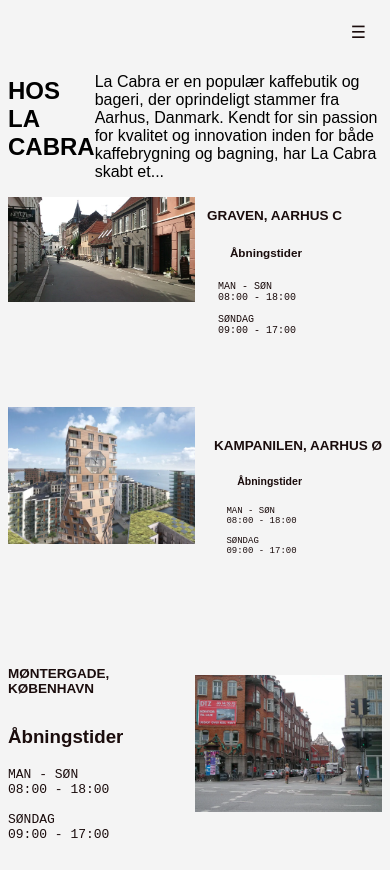
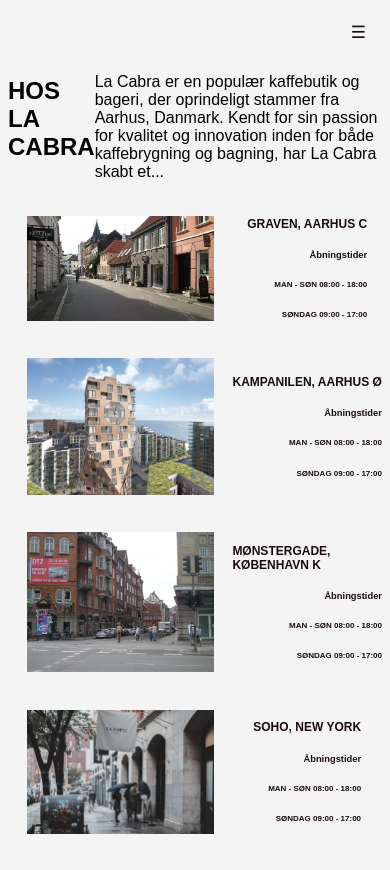
Before and after one commit to frede158/mobile-first-la-cabra, a plain HTML site: page lokationer.html in a window 390 px wide. Drawn offline with Linux system fonts and the light colour scheme.

Commit message:
Lokationer
Lokationer

```diff
--- a/css.css
+++ b/css.css
@@ -146,216 +146,44 @@ footer {
   justify-content: center;
 }
 
-.graven
-{
+.graven{
+  padding: 5%;
+  width: 50%;
 
-display: flex;
-max-width: 100%;
-height:auto;
-float: left;
+}
 
+.graven-tekst{
+  display: flex;
+  font-size: 60%;
+  flex-direction: column;
+  align-items: end;
+  margin: auto;
 
 
 }
 
+.graven-titel{
+  display: flex;
+  font-size: 100%;
+  flex-direction: column;
+  align-items: end;
+  margin: auto;
+}
+.graven-samlet{
+  display: flex;
+  align-items: center;
+}
 
-@media screen and (min-width: 601px) {
-  .graven {
-    width: 60%;
+@media only screen and (max-width: 600px) {
+  .graven-tekst {
+    font-size: 8px;
+
   }
 }
 
-@media screen and (max-width: 600px) {
-  .graven {
-    width: 50%;
+@media only screen and (max-width: 600px) {
+  .graven-titel {
+    font-size: 7px;
+
   }
 }
-
-
-
-@media screen and (min-width: 601px) {
-  div.graven-tekst {
-    font-size: 14px;
-  }
-}
-
-@media screen and (max-width: 600px) {
-  div.graven-tekst {
-    font-size: 10px;
-  }
-}
-
-.graven-titel{
-display: flex;
-flex-direction: column;
-align-items: end;
-padding-right: 40px;
-
-
-
-
-}
-
-@media screen and (min-width: 601px) {
-  div.graven-titel {
-    font-size: 13px;
-  }
-}
-
-@media screen and (max-width: 600px) {
-  div.graven-titel {
-    font-size: 9px;
-  }
-}
-
-
-.graven-tekst{
-
-  display: flex;
-  flex-direction: column;
-  align-items: end;
-  padding-right: 80px;
-
-}
-
-.kampanilen
-{
-
-  display: flex;
-  padding-top: 50px;
-  height:auto;
-  float: left;
-  float: inline-start
-
-
-}
-
-
-@media screen and (min-width: 601px) {
-  .kampanilen {
-    width: 60%;
-  }
-}
-
-@media screen and (max-width: 600px) {
-  .kampanilen {
-    width: 50%;
-  }
-}
-
-
-
-@media screen and (min-width: 601px) {
-  div.kampanilen-titel {
-    font-size: 13px;
-  }
-}
-
-@media screen and (max-width: 600px) {
-  div.kampanilen-titel {
-    font-size: 9px;
-  }
-}
-
-.kampanilen-titel{
-  display: flex;
-  padding-top: 70px;
-  flex-direction: column;
-  align-items: end;
-
-
-
-}
-
-
-@media screen and (min-width: 601px) {
-  div.kampanilen-tekst {
-    font-size: 14px;
-  }
-}
-
-@media screen and (max-width: 600px) {
-  div.kampanilen-tekst {
-    font-size: 9px;
-  }
-}
-
-.kampanilen-tekst{
-
-  display: flex;
-  flex-direction: column;
-  align-items: end;
-  padding-right: 80px;
-
-
-
-}
-
-
-
-@media screen and (min-width: 601px) {
-  .moentergade {
-    width: 50%;
-    height: 30%;
-  }
-}
-
-@media screen and (max-width: 600px) {
-  .moentergade {
-    width: 50%;
-    height: 50%;
-  }
-}
-
-.moentergade
-{
-  display: flex;
-  padding-top: 100px;
-  float: right;
-
-}
-
-
-@media screen and (min-width: 601px) {
-  div.moentergade-titel {
-    font-size: 13px;
-  }
-}
-
-@media screen and (max-width: 600px) {
-  div.moentergade-titel {
-    font-size: 9px;
-  }
-}
-
-.moentergade-titel{
-  display: flex;
-  flex-direction: column;
-  padding-top: 80px;
-
-
-}
-
-
-@media screen and (min-width: 601px) {
-  div.moentergade-tekst {
-    font-size: 12px;
-  }
-}
-
-@media screen and (max-width: 600px) {
-  div.moentergade-tekst {
-    font-size: 9px;
-  }
-}
-
-.moentergade-tekst{
-
-  display: flex;
-  flex-direction: column;
-
-
-
-
-
-}
--- a/lokationer.html
+++ b/lokationer.html
@@ -67,74 +67,42 @@
 </section>
 
 <main>
-    <img src="images/graven.webp" class="graven" alt="graven">
-
-    <div class="graven-titel">
+    <section class="graven-samlet">
+    <img class="graven" src="images/graven.webp" alt="graven">
+    <section class="graven-tekst">
         <h2>GRAVEN, AARHUS C</h2>
-    </div>
-
-    <div class="graven-tekst">
         <h3>Åbningstider</h3>
-
-<pre>
-MAN - SØN
-08:00 - 18:00
-
-SØNDAG
-09:00 - 17:00
-        </pre>
-
-</div>
-
-
-<img src="images/kampanilen.webp" class="kampanilen" alt="kampanilen">
-
-
-<div class="kampanilen-titel">
-    <h2>KAMPANILEN, AARHUS Ø</h2>
-</div>
-
-<div class="kampanilen-tekst">
-    <h3>Åbningstider</h3>
-
-<pre>
-MAN - SØN
-08:00 - 18:00
-
-SØNDAG
-09:00 - 17:00
-    </pre>
-
-</div>
-
-
-    <img src="images/montergade.webp" class="moentergade" alt="moentergade">
-
-
-<div class="moentergade-titel">
-    <h2>MØNTERGADE, KØBENHAVN</h2>
-</div>
-
-<div class="moentergarde-tekst">
-    <h3>Åbningstider</h3>
-
-<pre>
-MAN - SØN
-08:00 - 18:00
-
-SØNDAG
-09:00 - 17:00
-    </pre>
-
-    </div>
-</main>
-
-
-
-
-
-
-
+        <h4>MAN - SØN 08:00 - 18:00</h4>
+        <h4>SØNDAG 09:00 - 17:00</h4>
+     </section>
+    </section>
+    <section class="graven-samlet">
+        <img class="graven" src="images/kampanilen.webp" alt="kampanilen">
+        <section class="graven-tekst">
+            <h2>KAMPANILEN, AARHUS Ø</h2>
+            <h3>Åbningstider</h3>
+            <h4>MAN - SØN 08:00 - 18:00</h4>
+            <h4>SØNDAG 09:00 - 17:00</h4>
+         </section>
+        </section>
+        <section class="graven-samlet">
+            <img class="graven" src="images/moentergade.webp" alt="moentergade">
+            <section class="graven-tekst">
+                <h2>MØNSTERGADE, KØBENHAVN K</h2>
+                <h3>Åbningstider</h3>
+                <h4>MAN - SØN 08:00 - 18:00</h4>
+                <h4>SØNDAG 09:00 - 17:00</h4>
+             </section>
+            </section>
+            <section class="graven-samlet">
+                <img class="graven" src="images/soho.webp" alt="soho">
+                <section class="graven-tekst">
+                    <h2>SOHO, NEW YORK</h2>
+                    <h3>Åbningstider</h3>
+                    <h4>MAN - SØN 08:00 - 18:00</h4>
+                    <h4>SØNDAG 09:00 - 17:00</h4>
+                 </section>
+                </section>
 
 <script>
 
```
Also changed, not shown: 1 other file.
